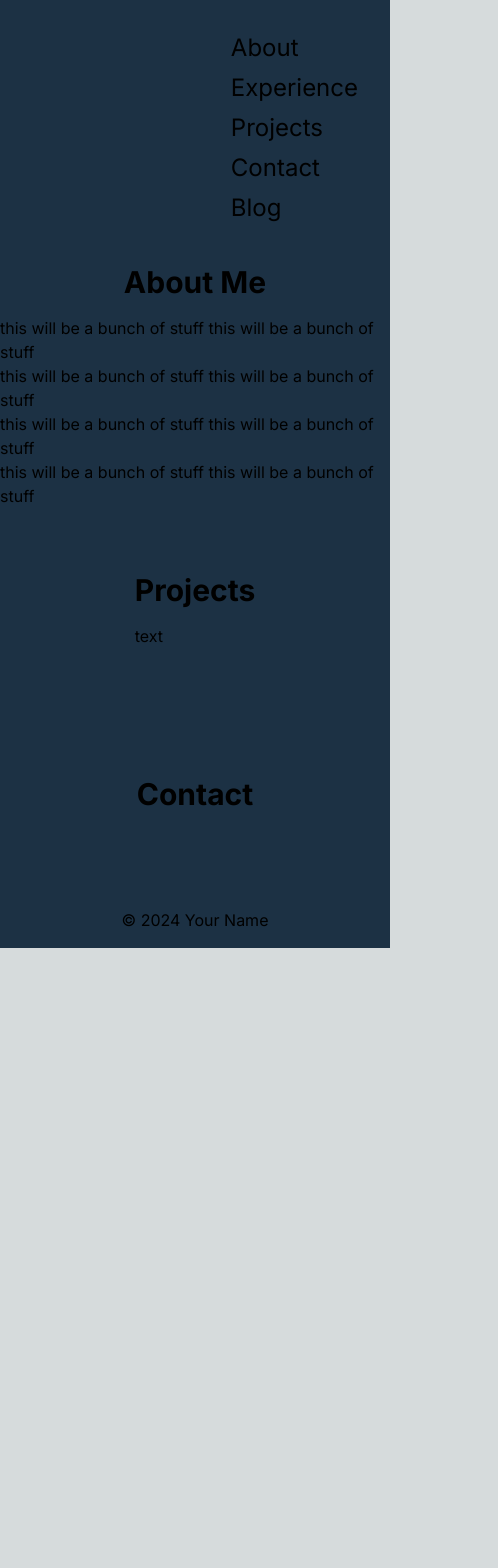
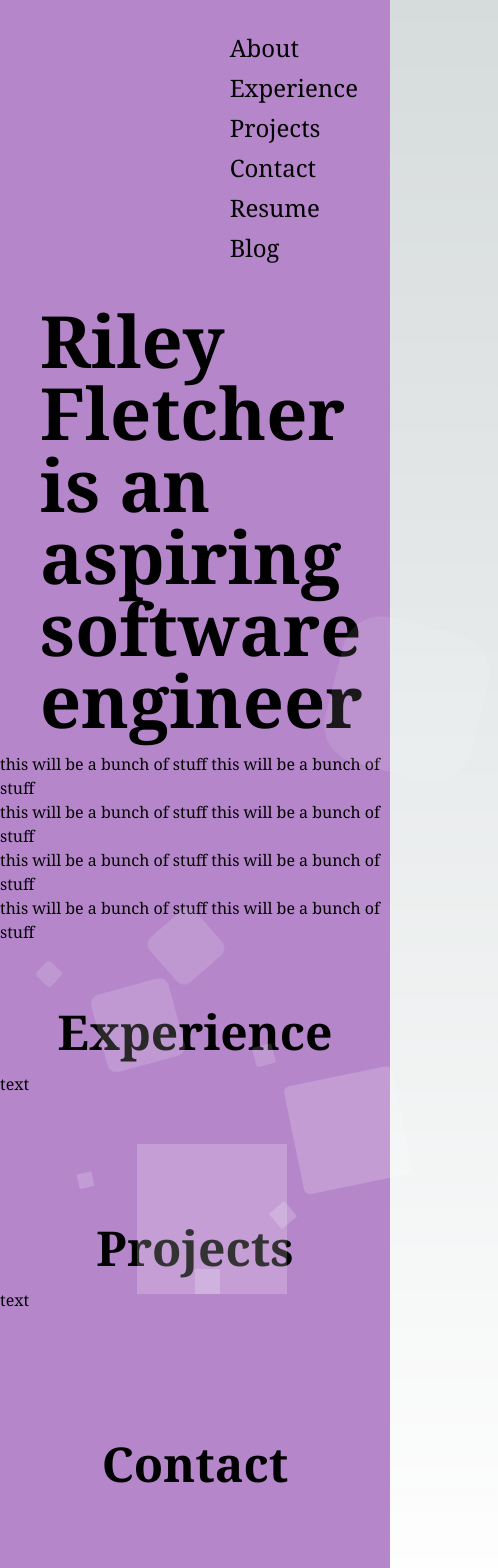
Before and after one commit to rileyfletch/personal-website, a Next.js app in the folder website/: page / in a window 390 px wide. Shown: the top 1568 px of the page, 498 px wide, since content can reach past the window. Before the commit the page ends 948 px from the top, so only its background shows below. Built offline with nearby package versions, Linux system fonts and the light colour scheme.

Commit message:
animation && components

```diff
--- a/website/app/blog/page.tsx
+++ b/website/app/blog/page.tsx
@@ -1,19 +1,6 @@
 export default function Page() {
     return (
       <main className="flex flex-col items-center px-4">
-        <h1 className="text-4xl">Home</h1>
-
-        <div className="flex flex-row gap-x-4">
-          <button className="bg-blue-500 hover:bg-blue-700 text-white font-bold py-2 px-4 rounded">
-            Button 1
-          </button>
-          <button className="bg-blue-500 hover:bg-blue-700 text-white font-bold py-2 px-4 rounded ml-2">
-            Button 2
-          </button>
-          <button className="bg-blue-500 hover:bg-blue-700 text-white font-bold py-2 px-4 rounded ml-2">
-            Button 3
-          </button>
-        </div>
 
       </main>
     );
--- a/website/app/globals.css
+++ b/website/app/globals.css
@@ -31,3 +31,162 @@ body {
     text-wrap: balance;
   }
 }
+
+@-webkit-keyframes animatetop {
+	from {
+		top: -300px;
+		opacity: 0;
+	}
+	to {
+		top: 0;
+		opacity: 1;
+	}
+}
+
+@keyframes animatetop {
+	from {
+		top: -300px;
+		opacity: 0;
+	}
+	to {
+		top: 0;
+		opacity: 1;
+	}
+}
+
+@-webkit-keyframes zoomIn {
+	0% {
+		opacity: 0;
+		-webkit-transform: scale3d(0.3, 0.3, 0.3);
+		transform: scale3d(0.3, 0.3, 0.3);
+	}
+	50% {
+		opacity: 1;
+	}
+}
+
+@keyframes zoomIn {
+	0% {
+		opacity: 0;
+		-webkit-transform: scale3d(0.3, 0.3, 0.3);
+		transform: scale3d(0.3, 0.3, 0.3);
+	}
+	50% {
+		opacity: 1;
+	}
+}
+
+.area {
+	background: rgb(181, 134, 202);
+	background: -webkit-linear-gradient(to left, #8f94fb, #4e54c8);
+	width: 100%;
+	height: 100%;
+}
+
+.circles {
+	top: 0;
+	left: 0;
+	width: 100%;
+	height: 100%;
+	overflow: hidden;
+}
+
+.circles li {
+	position: absolute;
+	display: block;
+	list-style: none;
+	width: 20px;
+	height: 20px;
+	background: rgba(255, 255, 255, 0.2);
+	animation: animate 25s linear infinite;
+	bottom: -450px;
+}
+
+.circles li:nth-child(1) {
+	left: 25%;
+	width: 80px;
+	height: 80px;
+	animation-delay: 0s;
+}
+
+.circles li:nth-child(2) {
+	left: 10%;
+	width: 20px;
+	height: 20px;
+	animation-delay: 2s;
+	animation-duration: 12s;
+}
+
+.circles li:nth-child(3) {
+	left: 70%;
+	width: 20px;
+	height: 20px;
+	animation-delay: 4s;
+}
+
+.circles li:nth-child(4) {
+	left: 40%;
+	width: 60px;
+	height: 60px;
+	animation-delay: 0s;
+	animation-duration: 18s;
+}
+
+.circles li:nth-child(5) {
+	left: 65%;
+	width: 20px;
+	height: 20px;
+	animation-delay: 0s;
+}
+
+.circles li:nth-child(6) {
+	left: 75%;
+	width: 110px;
+	height: 110px;
+	animation-delay: 3s;
+}
+
+.circles li:nth-child(7) {
+	left: 35%;
+	width: 150px;
+	height: 150px;
+	animation-delay: 7s;
+}
+
+.circles li:nth-child(8) {
+	left: 50%;
+	width: 25px;
+	height: 25px;
+	animation-delay: 15s;
+	animation-duration: 45s;
+}
+
+.circles li:nth-child(9) {
+	left: 20%;
+	width: 15px;
+	height: 15px;
+	animation-delay: 2s;
+	animation-duration: 35s;
+}
+
+.circles li:nth-child(10) {
+	left: 85%;
+	width: 150px;
+	height: 150px;
+	animation-delay: 0s;
+	animation-duration: 11s;
+}
+
+@keyframes animate {
+	0% {
+		transform: translateY(0) rotate(0deg);
+		opacity: 1;
+		border-radius: 0;
+	}
+
+	100% {
+		transform: translateY(-1000px) rotate(720deg);
+		opacity: 0;
+		border-radius: 50%;
+	}
+}
--- a/website/app/page.tsx
+++ b/website/app/page.tsx
@@ -2,21 +2,38 @@ import Link from "next/link";
 
 export default function Page() {
   return (
-    <main className="bg-prussian">
+    <main className="font-serif area">
+
+      <div>
+        <ul className="circles">
+            <li></li>
+            <li></li>
+            <li></li>
+            <li></li>
+            <li></li>
+            <li></li>
+            <li></li>
+            <li></li>
+            <li></li>
+            <li></li>
+          </ul>
+      </div>
+
 
       <div className="sticky top-0 p-8 flex items-center">
           <ul className="list-none ml-auto">
-            <li className="mb-2"><a href="#" className="hover:bg-red-700 text-2xl">About</a></li>
-            <li className="mb-2"><a href="#" className="hover:bg-red-700 text-2xl">Experience</a></li>
-            <li className="mb-2"><a href="#" className="hover:bg-red-700 text-2xl">Projects</a></li>
-            <li className="mb-2"><a href="#" className="hover:bg-red-700 text-2xl">Contact</a></li>
-            <li className="mb-2"><Link href="/blog" className="hover:bg-red-700 text-2xl">Blog</Link></li>
+            <li className="mb-2"><a href="#" className="hover:text-engineering text-2xl">About</a></li>
+            <li className="mb-2"><a href="#" className="hover:text-engineering text-2xl">Experience</a></li>
+            <li className="mb-2"><a href="#" className="hover:text-engineering text-2xl">Projects</a></li>
+            <li className="mb-2"><a href="#" className="hover:text-engineering text-2xl">Contact</a></li>
+            <li className="mb-2"><a href="#" className="hover:text-engineering text-2xl">Resume</a></li>
+            <li className="mb-2"><Link href="/blog" className="hover:text-engineering text-2xl">Blog</Link></li>
           </ul>
       </div>
 
-      <div className="flex flex-col items-center">
+      <div className="flex flex-col">
         <section id="about" className="">
-          <h2 className="text-3xl font-bold mb-4 text-center">About Me</h2>
+          <h1 className="text-7xl font-bold mb-4 ml-10">Riley Fletcher is an aspiring software engineer</h1>
           <p className="">
             this will be a bunch of stuff
             this will be a bunch of stuff
@@ -35,8 +52,17 @@ export default function Page() {
           </p>
         </section>
 
+        <section id="experience" className="py-16">
+          <h2 className="text-5xl font-bold mb-4 text-center">Experience</h2>
+          <div className="grid grid-cols-1 md:grid-cols-2 lg:grid-cols-3 gap-8">
+            <p>
+              text
+            </p>
+          </div>
+        </section>
+
         <section id="projects" className="py-16">
-          <h2 className="text-3xl font-bold mb-4 text-center">Projects</h2>
+          <h2 className="text-5xl font-bold mb-4 text-center">Projects</h2>
           <div className="grid grid-cols-1 md:grid-cols-2 lg:grid-cols-3 gap-8">
             <p>
               text
@@ -45,20 +71,18 @@ export default function Page() {
         </section>
 
         <section id="contact" className="py-16">
-          <h2 className="text-3xl font-bold mb-4 text-center">Contact</h2>
+          <h2 className="text-5xl font-bold mb-4 text-center">Contact</h2>
           <form className="max-w-md">
           </form>
         </section>
 
-        <footer className="bg-gray-800 text-white py-4">
+        <footer className="text-white py-4">
           <div className="container mx-auto text-center">
-            &copy; {new Date().getFullYear()} Your Name
+            &copy; {new Date().getFullYear()} Riley Fletcher
           </div>
         </footer>
       </div>
 
-
-
     </main>
   );
 }
--- /dev/null
+++ b/website/components/animation.tsx
@@ -0,0 +1,5 @@
+export default function animation() {
+    return (
+        <div></div>
+    )
+};
```
Also changed, not shown: website/components/about.tsx (added), website/components/blog.tsx (added), website/components/contact.tsx (added), website/components/experience.tsx (added), website/components/navbar.tsx (added), website/components/projects.tsx (added).
